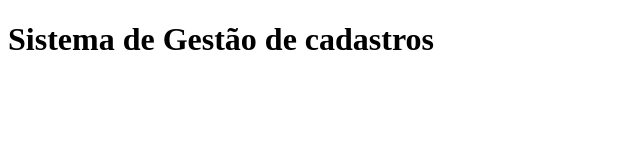
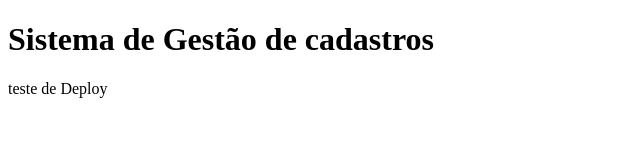
Before and after one commit to mesquitta06/sistema-de-cadastro, a plain HTML site: page index.html in a window 1280 px wide. Shown: the whole page, without its empty margins (0-640 px from the left). Drawn offline with Linux system fonts and the light colour scheme.

Commit message:
testando a sincronização

```diff
--- a/index.html
+++ b/index.html
@@ -7,5 +7,6 @@
 </head>
 <body>
     <h1>Sistema de Gestão  de cadastros</h1>
+    <p>teste de Deploy</p>
 </body>
 </html>
```
